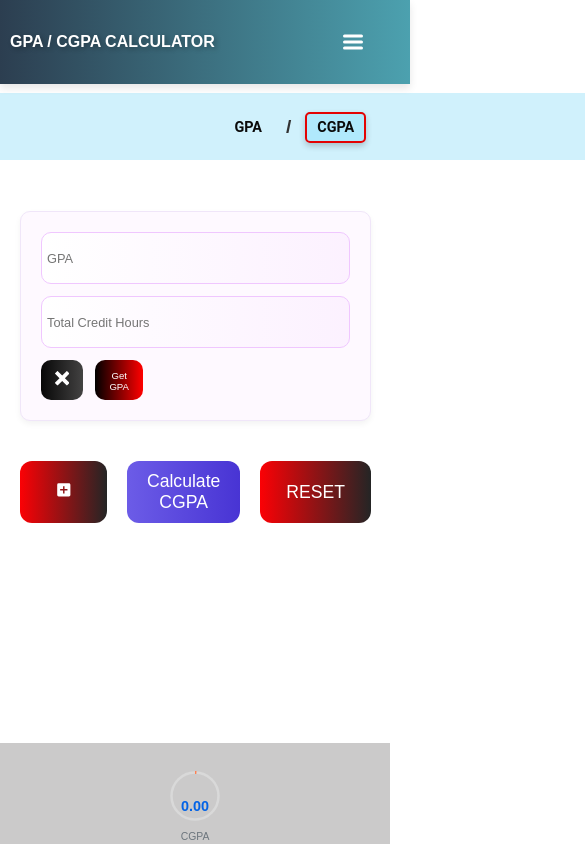
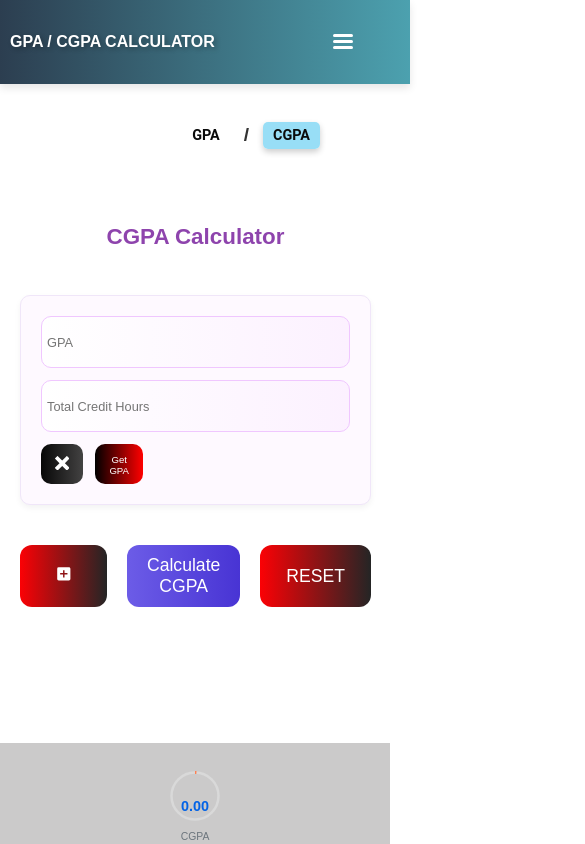
Before and after one commit to Balaj-Maqbool/GPA-CGPA--Calculator, a React (Vite) app: page /cgpa in a window 390 px wide. Shown: the whole page, 585 px wide, since content can reach past the window. Built offline with nearby package versions, Linux system fonts and the light colour scheme.

Commit message:
correcting some styling

```diff
--- a/src/Components/About/About.css
+++ b/src/Components/About/About.css
@@ -1,17 +1,19 @@
 .about-container {
     max-width: 100vw;
     margin: 0 auto;
+    color: #2d3436;
     padding: 2rem;
-    color: #2d3436;
+
     background: rgb(1, 117, 148);
   }
-
   .about-header {
     text-align: center;
     margin-bottom: 3rem;
     position: relative;
   }
-
+  .empty{
+    height: 18vh;
+  }
   .header-gradient {
     background: linear-gradient(135deg, #6c5ce7, #a363d9);
     height: 4px;
@@ -95,6 +97,7 @@
     border-top: 1px solid #eee;
     font-weight: 500;
     color:white;
+    padding-bottom: 5rem;
   }
 
   /* Responsive Design */
--- a/src/Components/About/About.jsx
+++ b/src/Components/About/About.jsx
@@ -12,6 +12,7 @@ import "./About.css";
 const About = () => {
   return (
     <div className="about-container">
+      <div className="empty"></div>
       <header className="about-header">
         <h1>About GPA-CGPA Calculator</h1>
         <div className="header-gradient"></div>
--- a/src/Components/Contact/Contact.css
+++ b/src/Components/Contact/Contact.css
@@ -7,10 +7,11 @@
     background: #0f172a;
     color: white;
     text-align: center;
-    padding: 2rem;
+    padding: 0rem 1rem 5rem 1rem;
   }
 
   .intro {
+
     margin-bottom: 3rem;
   }
 
@@ -53,7 +54,8 @@
     top: 120%;
     left: 50%;
     transform: translateX(-50%);
-    display: flex;
+    display: grid;
+    grid-template-columns: repeat(2, 1fr);
     gap: 1.5rem;
     opacity: 0;
     visibility: hidden;
@@ -68,7 +70,7 @@
   .social-menu.open {
     opacity: 1;
     visibility: visible;
-    top: 140%;
+    bottom: 140%;
   }
 
   .social-item {
@@ -123,7 +125,6 @@
     }
 
     .social-menu {
-      flex-wrap: wrap;
       justify-content: center;
       max-width: 300px;
     }
--- a/src/Components/Contact/Contact.jsx
+++ b/src/Components/Contact/Contact.jsx
@@ -38,11 +38,6 @@ const Contact = () => {
       url: "https://wa.me/923252624261",
       icon: <FaWhatsapp className="social-icon" aria-hidden="true" />,
     },
-    {
-      name: "Instagram",
-      url: "#",
-      icon: <FaInstagram className="social-icon" aria-hidden="true" />,
-    },
   ];
 
   const handleLinkClick = (url) => {
@@ -55,7 +50,6 @@ const Contact = () => {
         <h1>Balaj Maqbool</h1>
         <p>Full-stack developer | Turning ideas into digital reality</p>
       </div>
-
       <div
         className="contact-trigger"
         onMouseEnter={() => setIsMenuOpen(true)}
--- a/src/Components/Navbar/LowerNavbar.jsx
+++ b/src/Components/Navbar/LowerNavbar.jsx
@@ -24,6 +24,7 @@ const LowerNavbar = () => {
           </NavLink>
         </li>
       </ul>
+      <div className="empty-container"></div>
     </nav>
   );
 };
--- a/src/Components/Navbar/Menu.css
+++ b/src/Components/Navbar/Menu.css
@@ -142,7 +142,7 @@
   }
 
   .bar-inp {
-    -webkit-appearance: none;
+    /* -webkit-appearance: none; */
     display: none;
     visibility: hidden;
   }
--- a/src/Components/Navbar/Navbar.css
+++ b/src/Components/Navbar/Navbar.css
@@ -8,7 +8,7 @@
   left: 0;
   z-index: 1;
   box-shadow: 0 4px 8px rgba(0, 0, 0, 0.1);
-  height: 14vh;
+  height: 10vh;
   display: flex;
   align-items: center;
   justify-content: space-between;
@@ -16,11 +16,9 @@
 
 /* Ensuring Menu Stays at Top Right */
 .right {
-  position: absolute;
-  top: 50%;
+  position: relative;
   right: 50px;
-  transform: translateY(-50%);
-  display: none;
+  visibility: hidden ;
 }
 
 .navbar_container {
@@ -79,14 +77,14 @@
 
 /* 🔸 Lower Navbar (Always Right Below Main Navbar) */
 .lower-navbar {
-  position: fixed;
+  position: relative;
   top: 17vh; /* Ensurs it sits right below the main navbar */
   width: 100vw;
-  background: rgb(208, 241, 252);
+  /* background: rgb(208, 241, 252); */
   display: flex;
   justify-content: center;
   align-items: center;
-  min-height: 8vh;
+  min-height: 10vh;
   z-index: 0;
 }
 
@@ -111,10 +109,9 @@
 }
 
 .lower-active {
-  background: rgb(176, 233, 252);
+  background: rgb(152, 222, 246);
   font-weight: 600;
   box-shadow: 0 3px 6px rgba(0, 0, 0, 0.2);
-  border: 2px solid #e30303;
 }
 
 .slash {
@@ -122,6 +119,9 @@
   font-size: 1.5rem;
   color: #333;
   margin: 0 10px;
+}
+.empty-container{
+  width: 15%;
 }
 
 /* 🔹 Responsive Design for Different Screen Sizes */
@@ -169,6 +169,7 @@
   }
   .right {
     display: inline-block;
+    visibility: visible;
   }
   .left {
     display: none;
--- a/src/Components/Share/Share.css
+++ b/src/Components/Share/Share.css
@@ -141,10 +141,6 @@
       padding: 0.8rem 1.5rem;
     }
 
-    .share-menu {
-      grid-template-columns: repeat(2, 1fr);
-      max-width: 300px;
-    }
 
     .share-icon {
       font-size: 1.8rem;
@@ -160,4 +156,15 @@
     .share-item {
       padding: 0.8rem;
     }
+    .share-menu {
+      grid-template-columns: repeat(3, 1fr);
+      max-width: 300px;
+    }
   }
+  @media (max-width:360px) {
+    .share-menu {
+      grid-template-columns: repeat(2, 1fr);
+      max-width: 220px;
+    }
+
+  }
```
